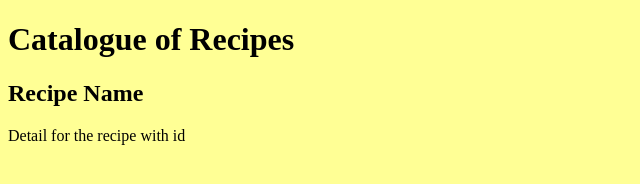
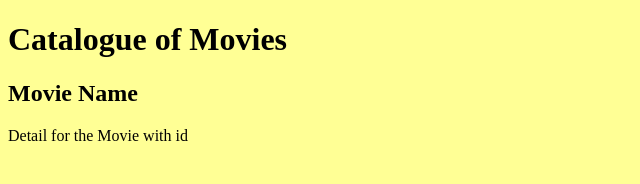
Before and after one commit to yoko-vicky/Movisearch, a React app: page /1 in a window 1280 px wide. Shown: the whole page, without its empty margins (0-640 px from the left). Built offline with nearby package versions, Linux system fonts and the light colour scheme.

Commit message:
Change theme to Movie and names of relative files

```diff
--- a/package.json
+++ b/package.json
@@ -1,5 +1,5 @@
 {
-  "name": "catalogue-of-recipes",
+  "name": "catalogue-of-movies",
   "version": "0.1.0",
   "engines": {
     "node": "12.x",
--- a/public/index.html
+++ b/public/index.html
@@ -4,7 +4,7 @@
   <meta charset="UTF-8">
   <meta http-equiv="X-UA-Compatible" content="IE=edge">
   <meta name="viewport" content="width=device-width, initial-scale=1.0">
-  <title>Catalogue of Recipes</title>
+  <title>Catalogue of Movies</title>
 </head>
 <body>
   <div id="root"></div>
--- a/src/components/Header.js
+++ b/src/components/Header.js
@@ -2,7 +2,7 @@ import React from 'react';
 
 const Header = () => (
   <header className="header">
-    <h1 className="header__title">Catalogue of Recipes</h1>
+    <h1 className="header__title">Catalogue of Movies</h1>
   </header>
 );
 
--- /dev/null
+++ b/src/components/Movie.js
@@ -0,0 +1,14 @@
+import React from 'react';
+
+const Movie = () => (
+  <div>
+    <h2>Movie Name</h2>
+    <p>
+      Detail for the Movie with id
+    </p>
+  </div>
+);
+
+export default Movie;
+
+// props.match.params.id
--- a/src/components/Recipe.js
+++ /dev/null
@@ -1,14 +0,0 @@
-import React from 'react';
-
-const Recipe = () => (
-  <div>
-    <h2>Recipe Name</h2>
-    <p>
-      Detail for the recipe with id
-    </p>
-  </div>
-);
-
-export default Recipe;
-
-// props.match.params.id
--- a/src/routers/AppRouter.js
+++ b/src/routers/AppRouter.js
@@ -2,7 +2,7 @@ import React from 'react';
 import { BrowserRouter, Switch, Route } from 'react-router-dom';
 import Header from '../components/Header';
 import Home from '../components/Home';
-import Recipe from '../components/Recipe';
+import Movie from '../components/Movie';
 import NotFound from '../components/NotFound';
 
 const AppRouter = () => (
@@ -11,7 +11,7 @@ const AppRouter = () => (
       <Header />
       <Switch>
         <Route exact path="/" component={Home} />
-        <Route exact path="/:id" component={Recipe} />
+        <Route exact path="/:id" component={Movie} />
         <Route component={NotFound} />
       </Switch>
     </div>
```
Also changed, not shown: README.md, 1 other file.
